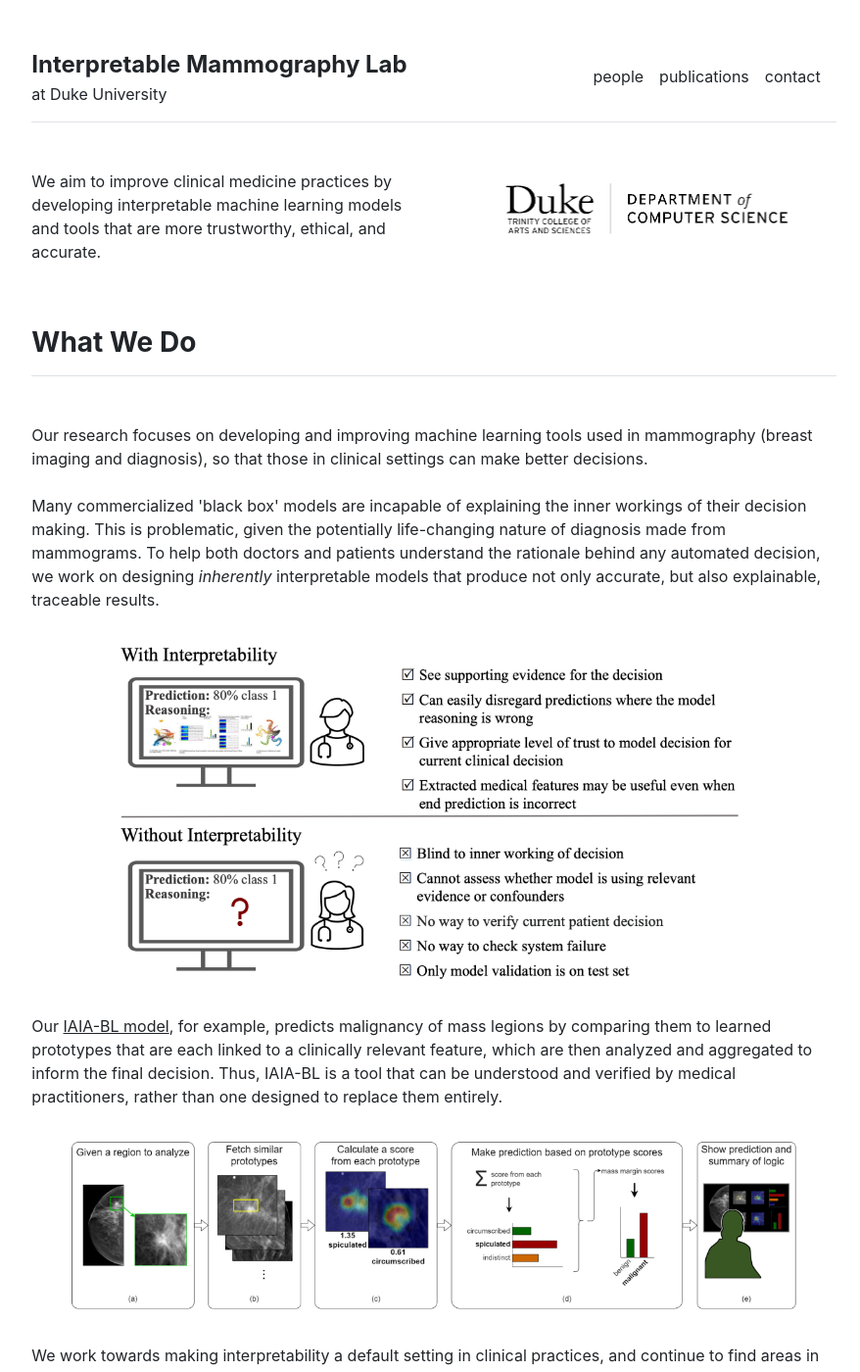
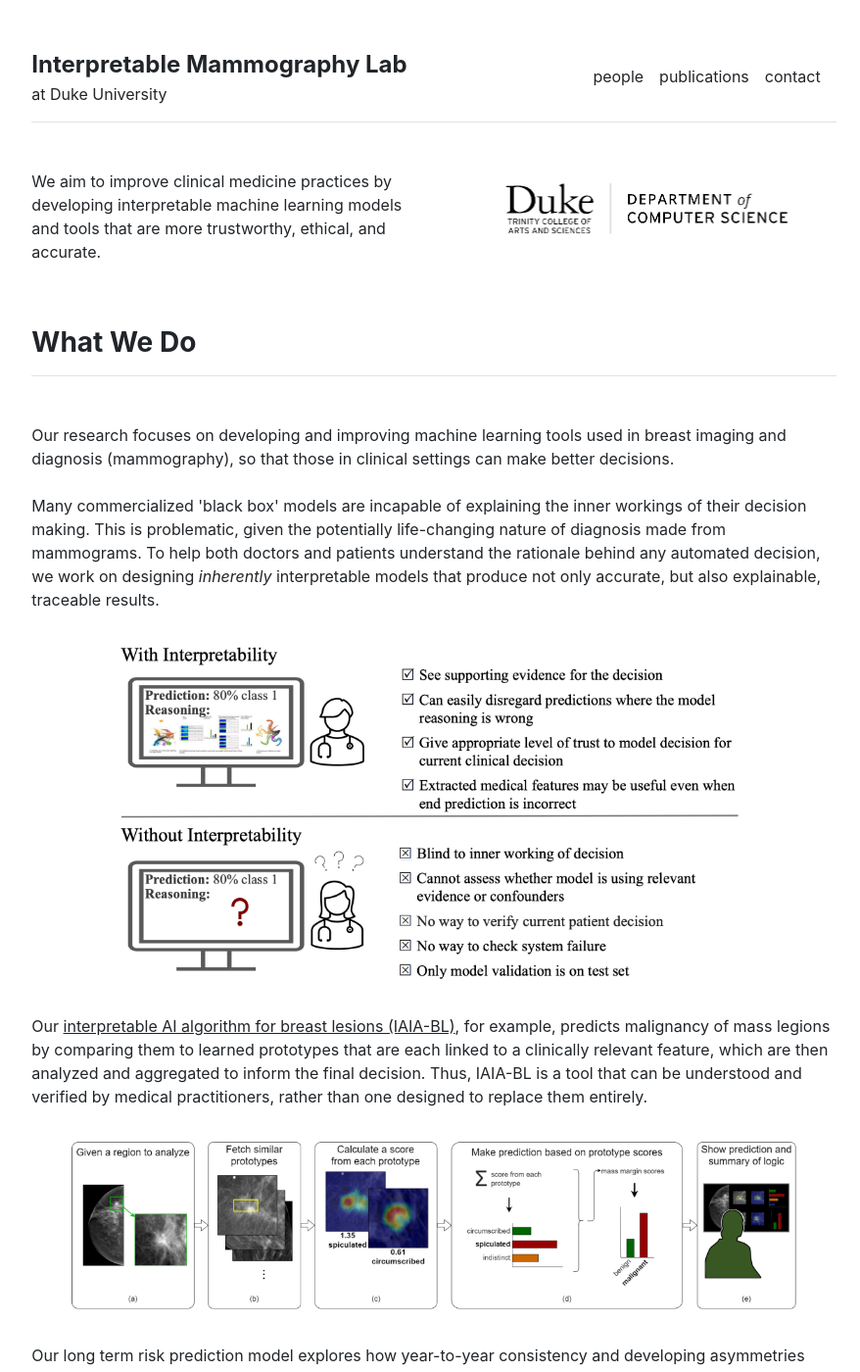
Before and after one commit to alinajadebarnett/interpmammo, a Jekyll site: the page built from index.md, in a window 1280 px wide and 1400 px high. Shown: the whole window at 98% size, without its empty margins (197-1075 px from the left). Built offline with Jekyll 4.4.1, drawn with Linux system fonts in a browser that asks for light colours; some of the changed text lies outside the part shown.

Commit message:
fixing after meeting (partially)

```diff
--- a/_data/publications.yml
+++ b/_data/publications.yml
@@ -11,7 +11,7 @@ index:
 - {name: '“Interpretable Mammographic Image Classification using Cased-Based Reasoning and Deep Learning.” Alina Jade Barnett, Fides Regina Schwartz, Chaofan Tao, Chaofan Chen, Yinhao Ren, Joseph Y. Lo, and Cynthia Rudin. IJCAI-21 Workshop on Deep Learning, Case-Based Reasoning, and AutoML: Present and Future Synergies. (2021).', url: 'https://arxiv.org/abs/2107.05605', image: 'assets/img/papers/iaiabl.jpeg'}
 
 working:
-- {name: '“Improving Clinician Performance in Classification of EEG Patterns on the Ictal-Interictal-Injury Continuum using Interpretable Machine Learning.” Alina Jade Barnett†, Zhicheng Guo†, Jin Jing†, Wendong Ge, M. Brandon Westover and Cynthia Rudin. (2023).', url: 'https://arxiv.org/abs/2211.05207'}
+- {name: 'Jon Donnelly, Luke Moffett, Alina Jade Barnett, Hari Trivedi, Fides Schwartz, Joseph Lo*, Cynthia Rudin*. “AsymMirai: Interpretable Breast Cancer Risk Prediction from Mammograms.”', url: ''}
 - {name: '“Active Learning and Pseudo Labeling for Breast Mass Segmentation in 2D Digital Mammography.” Vaibhav Sharma, Sangwook Cheon, Giyoung Kim, Julia Yang, Alina Jade Barnett, Neal Hall, Avivah Wang, Fides Regina Schwartz, Chaofan Chen, Lars Grimm, Joseph Lo and Cynthia Rudin. (2023).', url: ''}
 
 
--- a/_data/settings.yml
+++ b/_data/settings.yml
@@ -72,13 +72,11 @@ people:
       image: "assets/img/people/sample.jpeg",
     }
   - {
-      name: "Jessie Ou",
+      name: "Yanchen Jessie Ou",
       title: "Undergraduate Student",
       department: "Computer Science",
       institution: "Duke University",
       institution_address: "308 Research Drive, Durham, NC 27708-0129",
-      email: "--",
-      emailimg: "",
       image: "assets/img/people/sample.jpeg",
     }
   - {
--- a/_includes/overview.html
+++ b/_includes/overview.html
@@ -1,7 +1,7 @@
 <div class="row g-5 mb-5">
   <div>
     <h3 class="fw-bold border-bottom pb-3 mb-5">What We Do</h3>
-    Our research focuses on developing and improving machine learning tools used in mammography (breast imaging and diagnosis), so that those in clinical settings can make better decisions.
+    Our research focuses on developing and improving machine learning tools used in breast imaging and diagnosis (mammography), so that those in clinical settings can make better decisions.
     <br><br>
     Many commercialized 'black box' models are incapable of explaining the inner workings of their decision making. This is problematic, given the potentially life-changing nature of diagnosis made from mammograms. To help both doctors and patients understand the rationale behind any automated decision, we work on designing <i>inherently </i>interpretable models that produce not only accurate, but also explainable, traceable results.
     <br><br>
@@ -9,11 +9,15 @@
 
     <br><br>
 
-    Our <a href="https://rdcu.be/cDhJ7">IAIA-BL model</a>, for example, predicts malignancy of mass legions by comparing them to learned prototypes that are each linked to a clinically relevant feature, which are then analyzed and aggregated to inform the final decision. Thus, IAIA-BL is a tool that can be understood and verified by medical practitioners, rather than one designed to replace them entirely.
+    Our <a href="https://rdcu.be/cDhJ7">interpretable AI algorithm for breast lesions (IAIA-BL)</a>, for example, predicts malignancy of mass legions by comparing them to learned prototypes that are each linked to a clinically relevant feature, which are then analyzed and aggregated to inform the final decision. Thus, IAIA-BL is a tool that can be understood and verified by medical practitioners, rather than one designed to replace them entirely.
 
     <br><br>
 
     <img src="{{ site.github.url }}/assets/img/iaia-bl.jpg" alt="iaia-bl" width="100%">
+
+    <br><br>
+
+    Our long term risk prediction model explores how year-to-year consistency and developing asymmetries can be used to better predict 1-to-5 year cancer risk.
 
     <br><br>
 
@@ -27,8 +31,8 @@
 
   </div>
 
-  <div>
+  <!-- <div>
     <h3 class="fw-bold border-bottom pb-3 mb-5">Longer Overview</h3>
     Detailed explanation of the work we've done so far, and where we are headed to.
-  </div>
+  </div> -->
 </div>
--- a/_includes/publications.html
+++ b/_includes/publications.html
@@ -24,7 +24,7 @@
       </div>
     {% endfor %}
     <br><br>
-    <h4>Papers in Progress</h4>
+    <h4>Papers under review / working papers</h4>
     <br>
     {% for item in site.data.publications.working %}
     <p>{{ item.name }} <b><a href="{{ item.url }}">{{ item.url }}</a></b></p>
--- a/_layouts/home.html
+++ b/_layouts/home.html
@@ -14,11 +14,11 @@ layout: default
 
 {% include overview.html %}
 
-{% include publications.html %}
+<!-- {% include publications.html %} -->
 
 <div class="row g-5 mb-5">
   <div class="col-md-12">
-    <h3 class="fw-bold border-bottom pb-3 mb-5">Updates</h3>
+    <h3 class="fw-bold border-bottom pb-3 mb-5">In the News</h3>
     {% for post in site.posts %}
       <p><a href="{{ site.github.url }}/{{ post.url }}">{{ post.title }}</a> - {{ post.date | date: "%B %-d, %Y" }}</p>
     {% endfor %}
```
Also changed, not shown: assets/img/papers/Screenshot 2023-10-30 at 11.25.08 PM.png (added), assets/img/papers/Screenshot 2023-10-30 at 11.36.16 PM.png (added), assets/img/papers/Untitled presentation.png (added).
